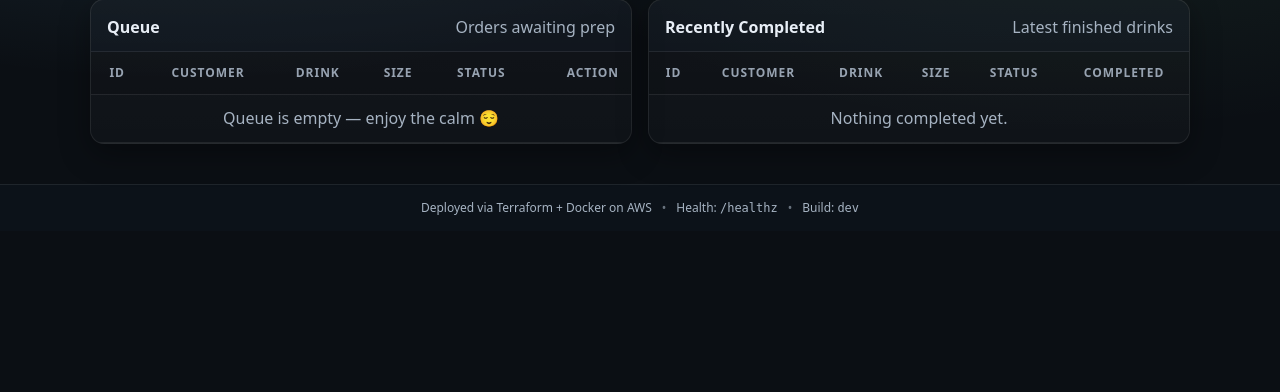
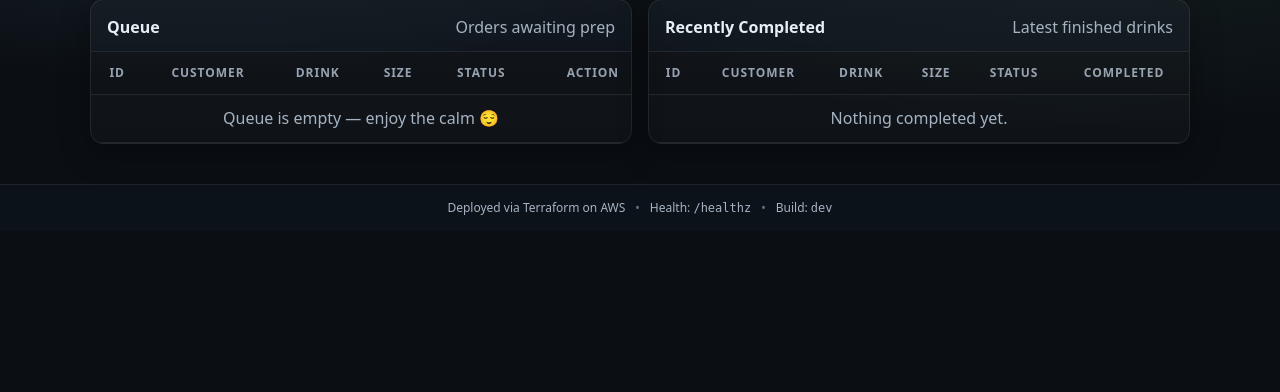
Before and after one commit to JackPethigBPP/BP0289493-DevOps-Final, a Flask app: page /barista in a window 1280 px wide. Shown: the part 199-591 px from the top of the page. Run offline with Flask 3, Linux system fonts and the light colour scheme.

Commit message:
Live demo

```diff
--- a/app/templates/base.html
+++ b/app/templates/base.html
@@ -31,7 +31,7 @@
 
   <footer class="footer">
     <div class="container footer-inner">
-      <span>Deployed via Terraform + Docker on AWS</span>
+      <span>Deployed via Terraform on AWS</span>
       <span class="dot">•</span>
       <span class="muted">Health: <code>/healthz</code></span>
 
```
